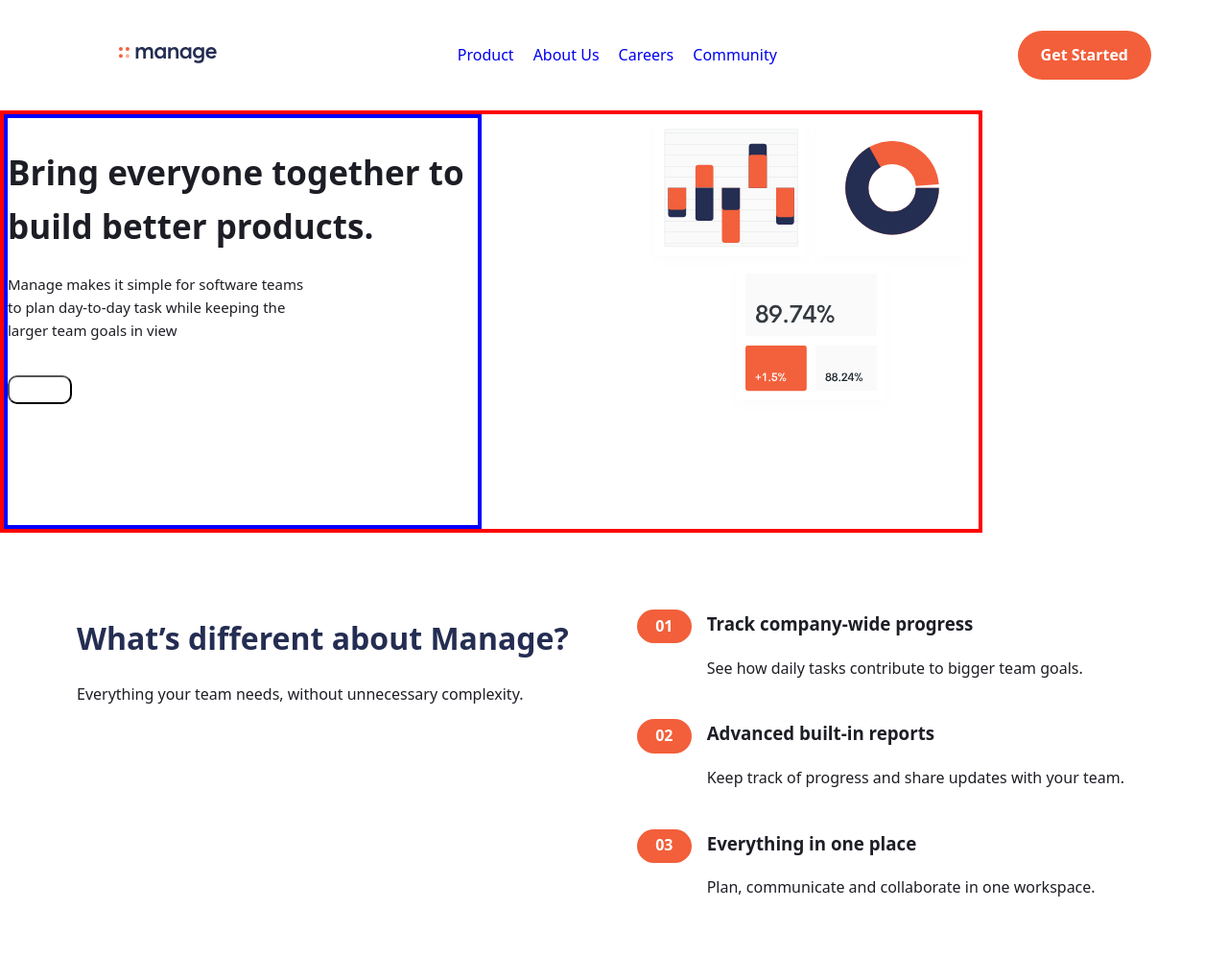
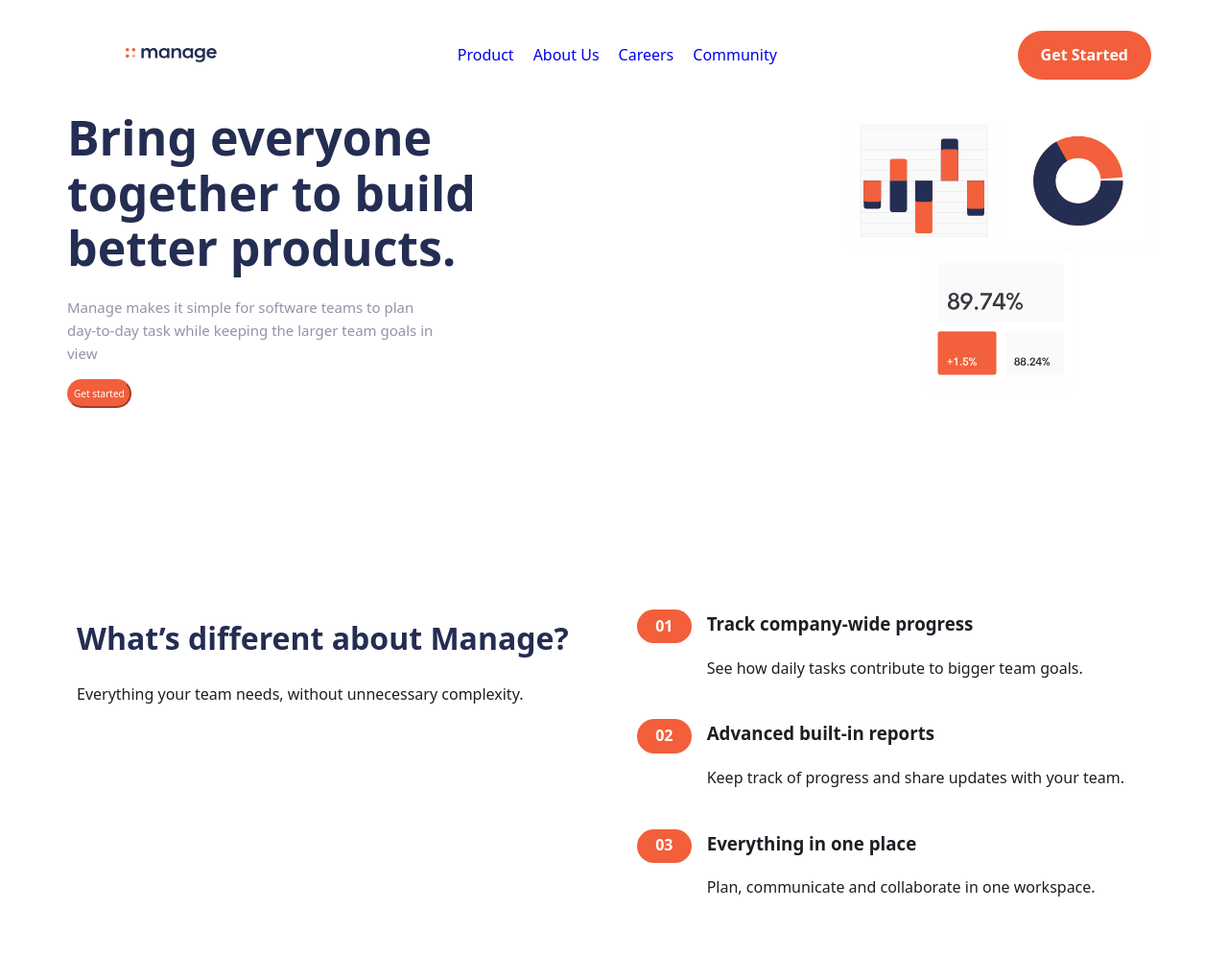
Before and after one commit to 0xverse-Suite/frontend-engineering, a plain HTML site: page projects/manage-landing-page/index.html in a window 1280 px wide. Shown: the top 997 px of the page at 96% size. Drawn offline with Linux system fonts and the light colour scheme.

Commit message:
i edited section 2 which contains the hero section and i adjusted my css so it would be aligned with the remaining sections of the project.

```diff
--- a/projects/manage-landing-page/styles/hero.css
+++ b/projects/manage-landing-page/styles/hero.css
@@ -6,6 +6,7 @@
   align-items: center;
   padding-block: 3rem 5rem;
 }
+
 .hero h1 {
   font-size: clamp(2rem, 4vw, 3.4rem);
   line-height: 1.15;
@@ -20,58 +21,75 @@
   }
 } */
 
+:root {
+  --Bright-Red: hsl(12, 88%, 59%);
+  --Dark-Blue: hsl(228, 39%, 23%);
+  --Dark-Grayish-Blue: hsl(227, 12%, 61%);
+  --Very-Dark-Blue: hsl(233, 12%, 13%);
+  --Very-Pale-Red: hsl(13, 100%, 96%);
+  --Very-Light-Gray: hsl(0, 0%, 98%);
+}
 
-.hero{
+.hero {
   height: 55vh;
-border: 4px solid red;
-width: 80%;
+  /* border: 4px solid red; */
+  width: 100%;
   display: flex;
   flex-direction: row;
   gap: 20px;
-justify-content: end;
+  justify-content: center;
+  /* margin: auto; */
+  padding: 0px 70px;
 }
 
-.box1{
-    border: 4px solid blue;
+.box1 {
+  /* border: 4px solid blue; */
   display: flex;
   flex-direction: column;
-    justify-content: right;
-    width: 50%;
+  /* justify-content: right; */
+  align-items: flex-start;
+  width: 59%;
 }
 
-.box1 h1{
+.box1 h1 {
   /* border: 2px solid yellow; */
   color: var(--Dark-Blue);
- font-size: 35px;
- margin-bottom: 10px;
+  font-size: 50px;
+  margin-bottom: 20px;
+  width: 75%;
+  line-height: 1.15;
+  margin-top: auto;
 }
 
-.box1 p{
+.box1 p {
   /* border: 4px solid green; */
-    color: var(--Dark-Blue);
+  color: var(--Dark-Grayish-Blue);
   margin-top: 20px;
   width: 65%;
   font-size: 15px;
 }
 
-.box2{
+.box2 {
   /* border: 4px solid black; */
   width: 50%;
 }
 
-img{
- width: 70%;
+img {
+  width: 65%;
   /* border: 4px solid blue; */
   display: block;
   margin: auto;
   margin-right: 0;
 }
 
-button{
-    margin-top: 20px;
+button {
+  margin-top: auto;
+  margin-bottom: auto;
   background-color: var(--Bright-Red);
   font-size: 10px;
   color: white;
   padding: 5px;
-    border-radius: 10px;
+  border-radius: 20px;
+  border-color: var(--Bright-Red);
+  box-shadow: none;
 }
```
Lines whose indentation alone changed are shown as unchanged.
